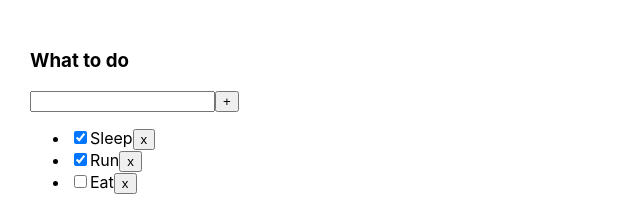
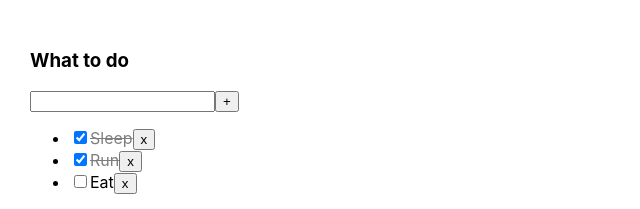
Before and after one commit to Dmitrii1987/ToDoList-ts, a React (Create React App) app: page / in a window 1280 px wide. Shown: the top 209 px of the page, without its empty margins (0-640 px from the left). Built offline with nearby package versions, Linux system fonts and the light colour scheme.

Commit message:
feat: add decoration to done tasks

```diff
--- a/src/App.css
+++ b/src/App.css
@@ -6,3 +6,8 @@
 .App > div {
   margin-right: 50px;
 }
+
+.isDone {
+  text-decoration: line-through;
+  opacity: 0.5;
+}
--- a/src/ToDoList.tsx
+++ b/src/ToDoList.tsx
@@ -29,7 +29,8 @@ const ToDoList = (props: ToDoListPropsType) => {
                     type="checkbox"
                     checked={t.isDone}
                 />
-                <span>{t.title}</span>
+                {/* here we add style to tasks that are done(line-through) and opacity 0.5 */}
+                <span className={t.isDone ? "isDone" : ""}>{t.title}</span>
                 <button onClick={removeTask}>x</button>
             </li>
         )
```
